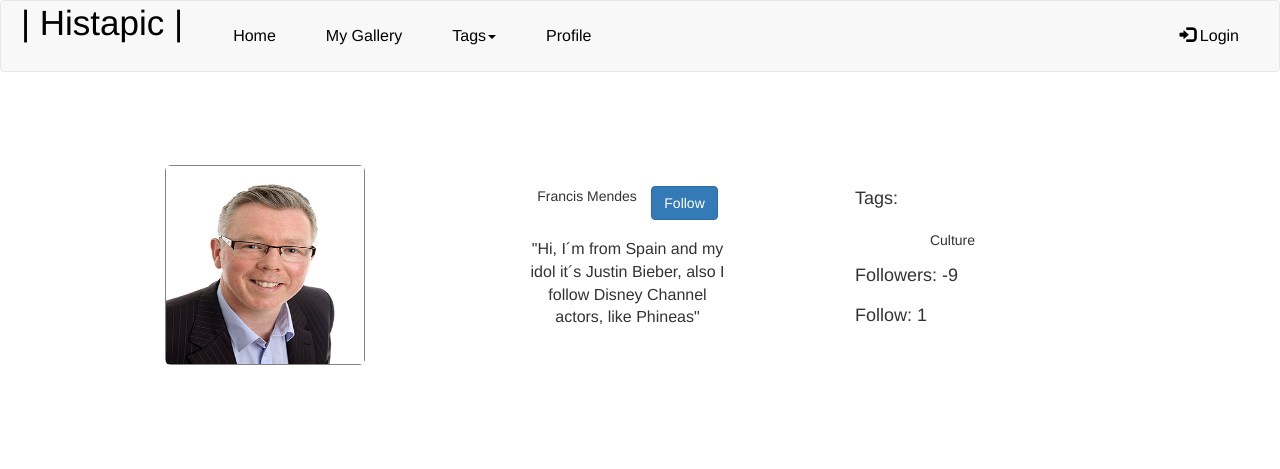
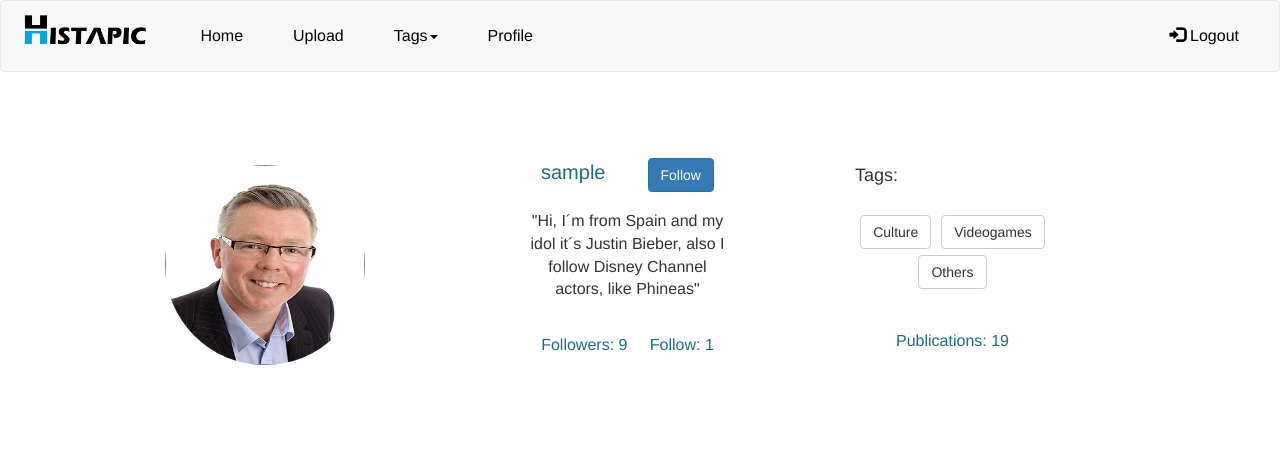
Before and after one commit to jfsantiago2/Histapic, a Python web app: template templates/index.html in a window 1280 px wide. Shown: the top 469 px of the page. Run offline with Jinja, Linux system fonts and the light colour scheme; the template is opened without the code that fills it: most values are stand-ins (such as "Sample title", 1, 10 or a date in 2020); grey boxes labelled with a size stand in for pictures from a placeholder-image service; some libraries are stand-ins or nearby versions.

Commit message:
Flow fixes

```diff
--- a/templates/index.html
+++ b/templates/index.html
@@ -5,39 +5,47 @@
     <div class="container text-center">
       <div class="custom-container">
         <div class="profile-image">
-          <img src="static/images/profile1.jpg" class="img-rounded"  alt="Image">
+          <img src="static/images/profile1.jpg" class="img-circle"  alt="Image">
         </div>
         <div class="profile">
           <div class="profile-description">
             <div class="autor-title">
-              Francis Mendes
+              <div class="name">{{user_name}}</div>
               <button type="button" class="btn btn-primary">Follow</button>
             </div>
             <p>"Hi, I´m from Spain and my idol it´s Justin Bieber, also I follow Disney Channel actors, like Phineas"</p>
+            <div class="statistic">
+              <p>Followers: 9</p>
+              <p>Follow: 1</p>
+            </div>
           </div>
           <div class="profile-data">
             <p>Tags:</p>
             <ul>
-              <li>Culture</li>
+              <li><button type="button" class="btn btn-default">Culture</button></li>
+              <li><button type="button" class="btn btn-default">Videogames</button></li>
+              <li><button type="button" class="btn btn-default">Others</button></li>
             </ul>
-            <p>Followers: -9</p>
-            <p>Follow: 1</p>
-
+            <div class="statistic">
+              <p>Publications: 19</p>
+             </div>
            </div>
         </div>
       </div>
     </div>
 </div>
 
-<div class="container-fluid bg-3 text-center">
+<div class="jumbotron">
+  <div class="container text-center">
     <h3>Lastest photos</h3><br>
       <div class="row">
         {% for x in range(0,4) %}
         <div class="col-sm-3">
           <p>Some text..</p>
-          <img src="https://placehold.it/350x350?text=IMAGE" class="img-responsive" style="width:100%" alt="Image">
+          <img src="static/images/fondo.jpg" class="img-responsive" style="width:100%" alt="Image">
         </div>
         {% endfor %}
+      </div>
+    </div>
 </div>
-
 {% endblock %}
--- a/templates/skeleton.html
+++ b/templates/skeleton.html
@@ -19,12 +19,12 @@
                 <span class="icon-bar"></span>
                 <span class="icon-bar"></span>
             </button>
-            <a class="navbar-brand"  href="#">| Histapic |</a>
+            <a class="navbar-brand"  href="/main"><img src="static/images/logo.png" alt="Image"></a>
         </div>
-        <div class="collapse navbar-collapse" id="myNavbar" data-toggle="collapse">
+        <div class="collapse navbar-collapse" id="myNavbar">
             <ul class="nav navbar-nav custom-navbar-nav">
-                <li><a href="#">Home</a></li>
-                <li><a href="#">My Gallery</a></li>
+                <li><a href="/main">Home</a></li>
+                <li><a href="#">Upload</a></li>
                 <li class="dropdown">
                 <a href="#" class="dropdown-toggle" data-toggle="dropdown" role="button"
                    aria-haspopup="true" aria-expanded="false">Tags<span class="caret"></span></a>
@@ -38,10 +38,11 @@
                 <li><a href="#">Profile</a></li>
             </ul>
             <ul class="nav navbar-nav navbar-right">
-                <li><a href="#"><span class="glyphicon glyphicon-log-in"></span> Login</a></li>
+                <li><a href="{{user_logout}}"><span class="glyphicon glyphicon-log-in"></span> Logout</a></li>
             </ul>
         </div>
     </div>
+
 </nav>
 
 {% block mainContainer %}
```
Also changed, not shown: templates/register.html (+12 -3 lines).
